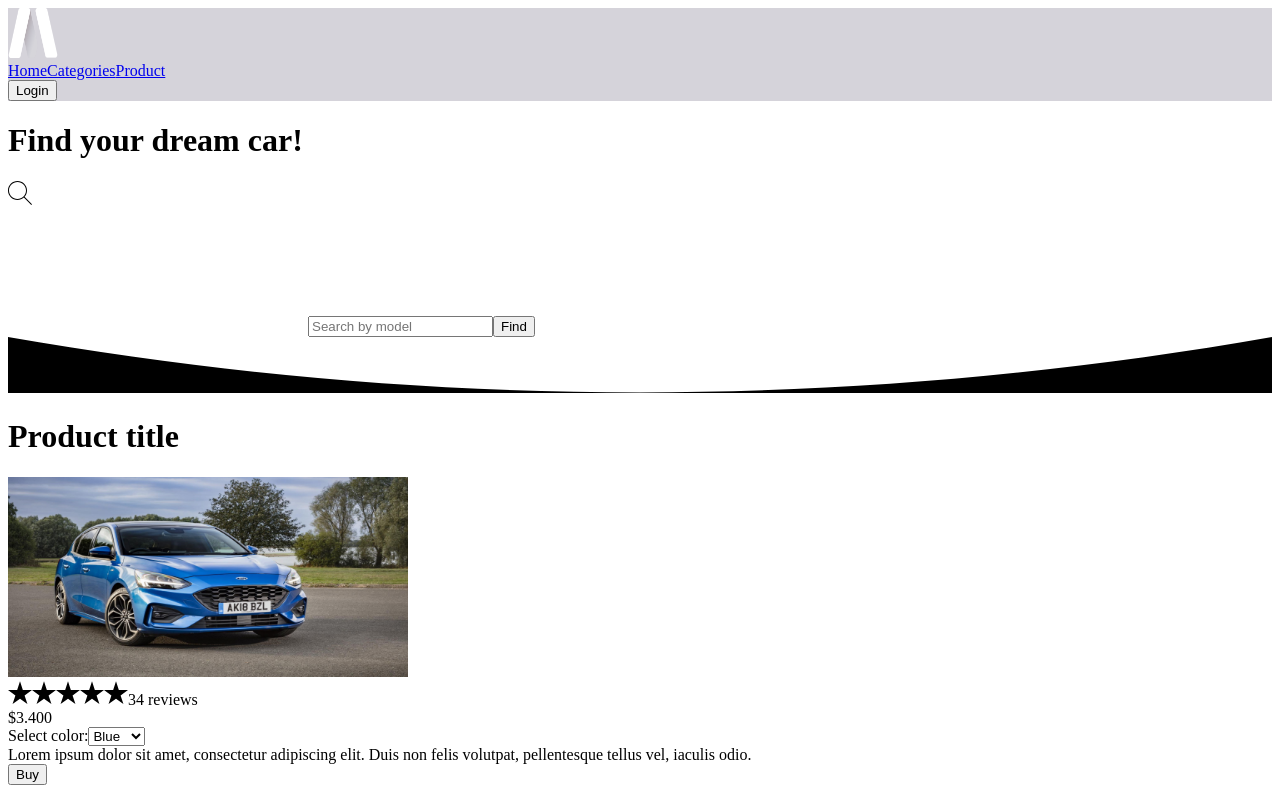
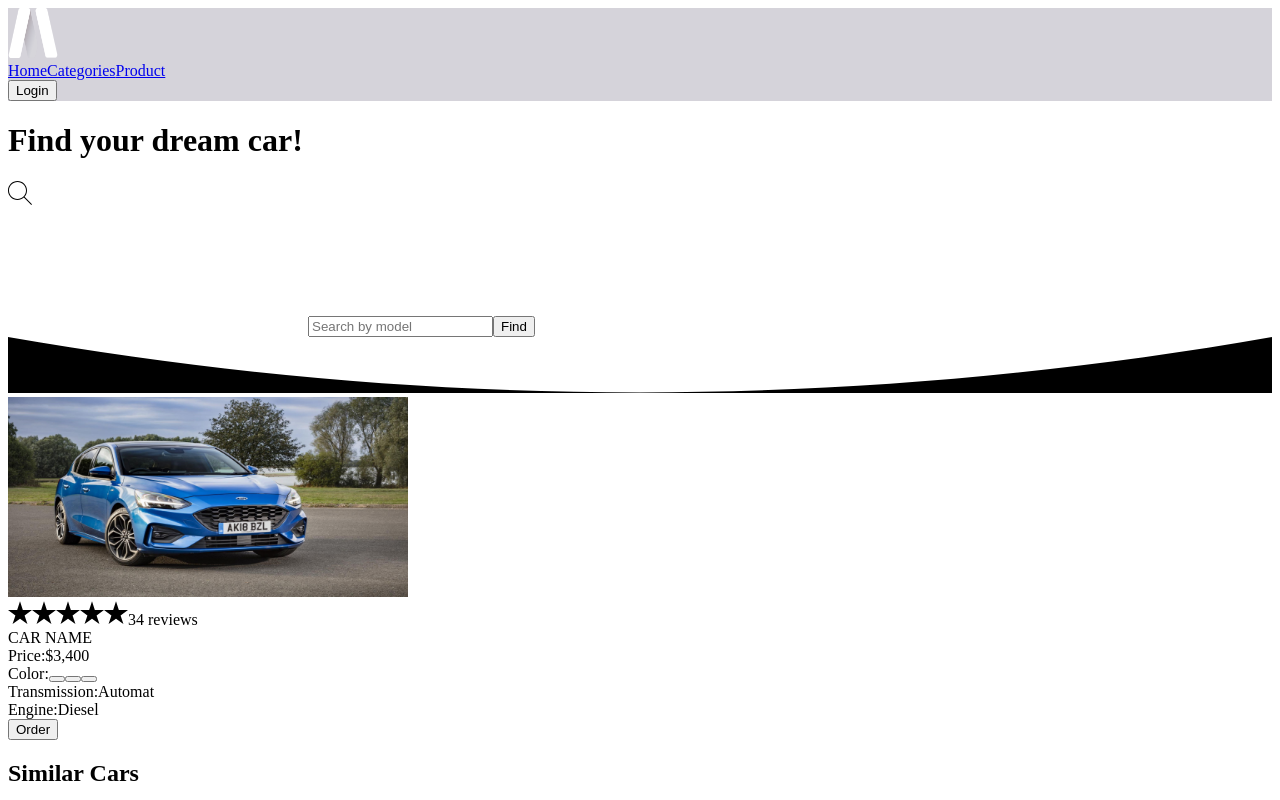
Before and after one commit to angrystrike/practice, a Next.js app: page /product in a window 1280 px wide. Shown: the top 800 px of the page. Built offline with nearby package versions, Linux system fonts and the light colour scheme.

Commit message:
Product card improved

```diff
--- a/pages/product.tsx
+++ b/pages/product.tsx
@@ -10,12 +10,10 @@ export default function Product() {
     <div className="bg-gray-200">
       <Header />
 
-      <div className="pb-3 max-w-5xl mx-auto">
-        <h1 className="mt-4 text-3xl text-center">Product title</h1>
-        <section className="mt-3 mx-4 p-3 rounded-lg bg-white flex flex-col sm:flex-row items-center shadow-lg">
-
-          <div className="mx-auto sm:mx-0 sm:self-start lg:px-5">
-            <img className="mt-3 rounded-lg shadow-md" width="400" height="200" src="/images/car.jpg" />
+      <div className="mt-8 pb-3 max-w-5xl mx-auto">
+        <div className="mx-6 flex flex-col sm:flex-row py-3 px-4 bg-white rounded-lg shadow-lg">
+          <div className="mx-2 sm:w-3/5 sm:mx-0 sm:self-start sm:px-5">
+            <img className="mt-3 w-full rounded-lg shadow-md" width="400" height="200" src="/images/car.jpg" />
             <div className="mt-2 text-sm text-gray-600 flex justify-center items-center">
               <svg className="h-4 w-4 fill-current text-green-500" xmlns="http://www.w3.org/2000/svg" width="24" height="24" viewBox="0 0 24 24"><path d="M12 .288l2.833 8.718h9.167l-7.417 5.389 2.833 8.718-7.416-5.388-7.417 5.388 2.833-8.718-7.416-5.389h9.167z" /></svg>
               <svg className="h-4 w-4 fill-current text-green-500" xmlns="http://www.w3.org/2000/svg" width="24" height="24" viewBox="0 0 24 24"><path d="M12 .288l2.833 8.718h9.167l-7.417 5.389 2.833 8.718-7.416-5.388-7.417 5.388 2.833-8.718-7.416-5.389h9.167z" /></svg>
@@ -26,32 +24,34 @@ export default function Product() {
             </div>
           </div>
 
-          <div className="mt-3 sm:ml-5 sm:mt-6 w-4/5">
-            <div className="mt-2 pt-2 pb-4 border-b border-solid border-gray-500 flex flex-row items-center">
-              <div className="mt-2 text-gray-900 font-semibold text-xl">$3.400</div>
-              <div className="ml-2 w-full sm:w-1/2">
-                <label>
-                  <span className="text-sm font-semibold">Select color:</span>
-                  <select className="form-select bg-gray-500 text-white block w-full focus:bg-gray-600 rounded-md shadow-lg">
-                    <option>Blue</option>
-                    <option>Black</option>
-                    <option>White</option>
-                  </select>
-                </label>
-              </div>
+          <div className="text-xl text-center sm:text-left">
+            <div className="mt-5 sm:mt-3 font-bold text-xl">CAR NAME</div>
+            <div className="mt-5 font-semibold">
+              Price:
+              <span className="ml-2 font-normal">$3,400</span>
             </div>
 
-            <div className="my-4">
-              Lorem ipsum dolor sit amet, consectetur adipiscing elit.
-              Duis non felis volutpat, pellentesque tellus vel, iaculis odio.
+            <div className="mt-5 flex items-center justify-center sm:justify-start">
+              <label className="font-semibold">Color:</label>
+              <button className="ml-2 h-5 w-5 rounded-full bg-blue-600 border-2 border-blue-200 mr-2 focus:outline-none"></button>
+              <button className="h-5 w-5 rounded-full bg-gray-600 mr-2 focus:outline-none"></button>
+              <button className="h-5 w-5 rounded-full bg-black mr-2 focus:outline-none"></button>
+            </div>
+            <div className="mt-5 font-semibold">
+              Transmission:
+            <span className="mt-5 ml-2 font-normal">Automat</span>
+            </div>
+            <div className="mt-5 font-semibold">
+              Engine:
+            <span className="mt-5 ml-2 font-normal">Diesel</span>
+            </div>
+
+            <button type="button" className="mt-3 sm:mt-9 px-7 font-medium py-1 text-white bg-blue-600 rounded-md shadow-lg">Order</button>
           </div>
-            <div className="flex justify-center">
-              <button className="px-4 py-2 w-20 block text-white bg-blue-500 font-semibold rounded-lg">Buy</button>
-            </div>
-          </div>
-        </section>
 
-        <section className="mt-3 ml-0 mr-4 py-3 rounded-lg justify-center">
+        </div>
+
+        <section className="mt-3 mx-6 py-3 rounded-lg justify-center">
           <h2 className="mt-2 text-4xl text-center">Similar Cars</h2>
           <div className="sm:flex sm:flex-row sm:flex-nowrap">
             <SimilarItem />
```
